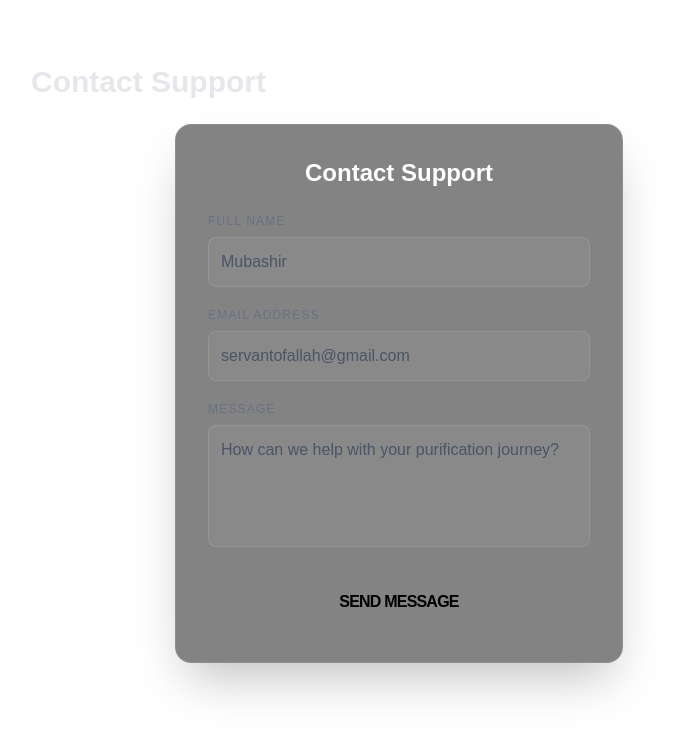
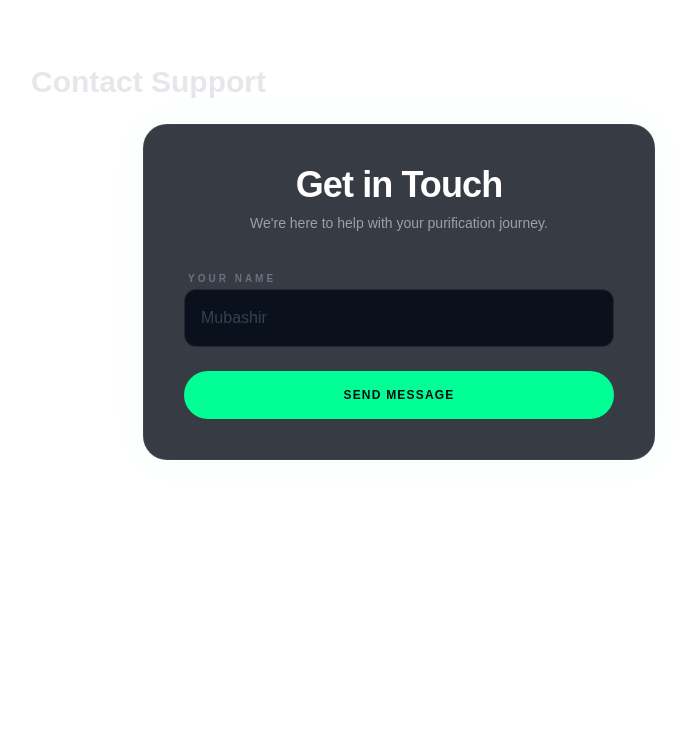
Before and after one commit to mubashiraden00-alt/Sukfi-waitlist, a Next.js app: page /contact in a window 1280 px wide. Shown: the top 736 px of the page, without its empty margins (241-927 px from the left). Built offline with nearby package versions, Linux system fonts and the light colour scheme.

Commit message:
style: ContactForm matches Hero theme and button

```diff
--- a/src/components/ContactForm.tsx
+++ b/src/components/ContactForm.tsx
@@ -1,3 +1,4 @@
+
 
 'use client';
 import { useState } from 'react';
@@ -9,7 +10,6 @@ export const ContactForm = () => {
     e.preventDefault();
     setStatus('sending');
     const formData = new FormData(e.currentTarget);
-
     try {
       const response = await fetch('/api/contact', {
         method: 'POST',
@@ -24,58 +24,25 @@ export const ContactForm = () => {
   }
 
   return (
-    <div className="bg-zinc-950/50 backdrop-blur-xl border border-white/10 p-8 rounded-2xl shadow-2xl max-w-md mx-auto">
-      <h2 className="text-2xl font-bold text-white mb-6 text-center">Contact Support</h2>
-
-      <form onSubmit={handleSubmit} className="space-y-5">
-        {/* Name Input */}
-        <div>
-          <label className="text-xs uppercase tracking-widest text-gray-500 mb-2 block">Full Name</label>
+    <div className="bg-[#050B15]/80 backdrop-blur-2xl border border-white/5 p-10 rounded-[24px] shadow-[0_0_50px_rgba(0,255,148,0.05)] max-w-lg mx-auto">
+      <h2 className="text-4xl font-bold text-white mb-2 text-center tracking-tight">Get in Touch</h2>
+      <p className="text-gray-400 text-center mb-8 text-sm">We're here to help with your purification journey.</p>
+      <form onSubmit={handleSubmit} className="space-y-6">
+        <div className="space-y-2">
+          <label className="text-[10px] uppercase tracking-[0.3em] text-gray-500 ml-1 font-bold">Your Name</label>
           <input
             name="name"
             placeholder="Mubashir"
-            required
-            className="w-full bg-white/5 border border-white/10 p-3 rounded-lg text-white placeholder:text-gray-600 focus:border-brand-green focus:ring-1 focus:ring-brand-green outline-none transition-all"
+            className="w-full bg-[#0A101C] border border-white/10 p-4 rounded-xl text-white placeholder:text-gray-700 focus:border-brand-green/50 focus:ring-0 transition-all outline-none"
           />
         </div>
-
-        {/* Email Input */}
-        <div>
-          <label className="text-xs uppercase tracking-widest text-gray-500 mb-2 block">Email Address</label>
-          <input
-            name="email"
-            type="email"
-            placeholder="servantofallah@gmail.com"
-            required
-            className="w-full bg-white/5 border border-white/10 p-3 rounded-lg text-white placeholder:text-gray-600 focus:border-brand-green focus:ring-1 focus:ring-brand-green outline-none transition-all"
-          />
-        </div>
-
-        {/* Message Input */}
-        <div>
-          <label className="text-xs uppercase tracking-widest text-gray-500 mb-2 block">Message</label>
-          <textarea
-            name="message"
-            placeholder="How can we help with your purification journey?"
-            required
-            rows={4}
-            className="w-full bg-white/5 border border-white/10 p-3 rounded-lg text-white placeholder:text-gray-600 focus:border-brand-green focus:ring-1 focus:ring-brand-green outline-none transition-all resize-none"
-          />
-        </div>
-
-        {/* Submit Button */}
+        {/* MATCHING THE HERO BUTTON */}
         <button
           disabled={status === 'sending'}
-          className="w-full bg-brand-green text-black font-bold py-4 rounded-lg hover:brightness-110 active:scale-[0.98] transition-all disabled:opacity-50 disabled:cursor-not-allowed uppercase tracking-tighter"
+          className="w-full bg-[#00FF94] text-[#050B15] font-extrabold py-4 rounded-full hover:shadow-[0_0_30px_rgba(0,255,148,0.4)] transition-all active:scale-[0.98] uppercase tracking-widest text-xs"
         >
-          {status === 'sending' ? 'Sending...' : status === 'success' ? '✓ Message Received' : 'Send Message'}
+          {status === 'sending' ? 'Sending...' : 'Send Message'}
         </button>
-
-        {status === 'error' && (
-          <p className="text-red-400 text-xs text-center font-medium animate-pulse">
-            Error sending message. Please try again.
-          </p>
-        )}
       </form>
     </div>
   );
```
